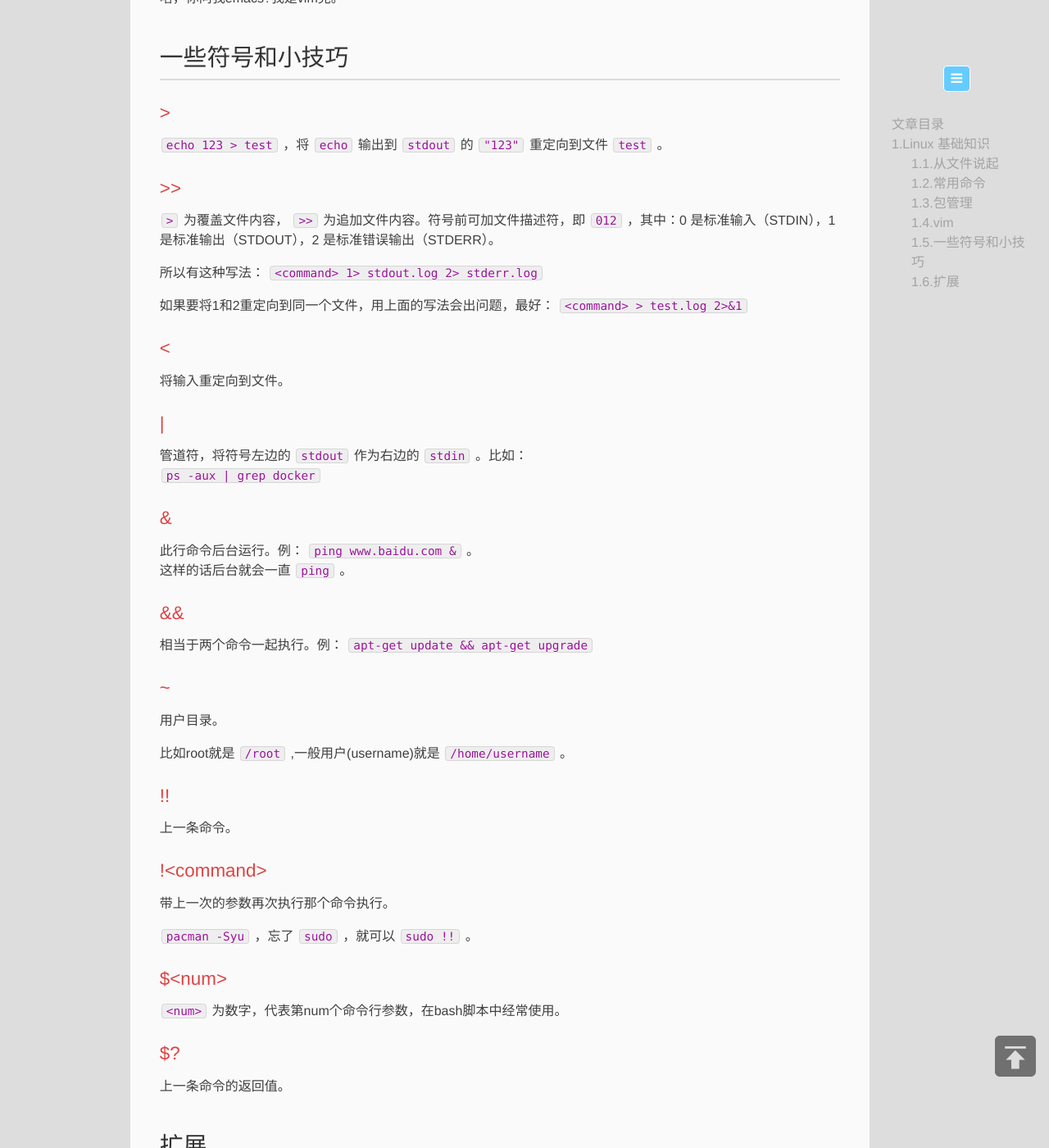
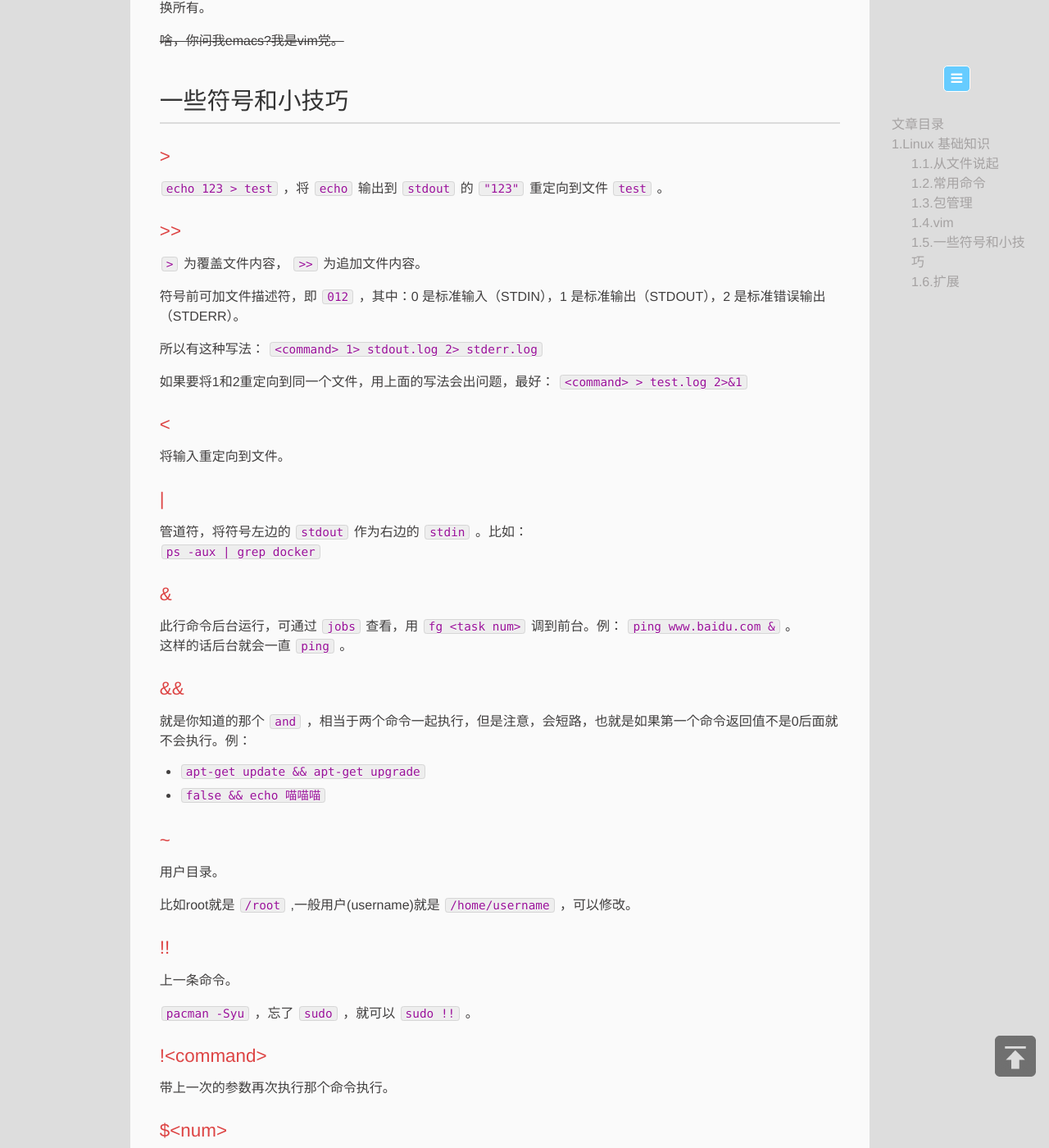
Before and after one commit to PinkD/pinkd.github.io, a Jekyll site: the page built from _posts/2017-7-24-Linux-Basics.md, in a window 1280 px wide and 1400 px high, scrolled down 7636 px. Shown: the whole window at 82% size. Built offline with Jekyll 4.4.1, drawn with Linux system fonts in a browser that asks for light colours; a script that is not in the unit is left out; some of the changed text lies outside the part shown.

Commit message:
update linux basics

```diff
--- a/_posts/2017-7-24-Linux-Basics.md
+++ b/_posts/2017-7-24-Linux-Basics.md
@@ -13,8 +13,9 @@
 
 在Linux当中，**万物皆文件**。
 
-- 文件（包括可执行文、媒体文件、一般文件等）
-- 文件夹
+- 文件（包括可执行文件、媒体文件、一般文件等）
+- 链接（后面会讲到）
+- 目录（也就是文件夹）
 - 设备
 
 ### 文件的基本属性
@@ -66,7 +67,7 @@
 
 注： `[]` 为可选参数， `<>` 为必选参数。
 
-### ls
+### `ls`
 
 这应该是Linux中使用次数最多的命令，没有之一。
 
@@ -81,20 +82,20 @@
 
 啥，你问我查看文件夹怎么办？
 
-### man
+### `man`
 
 - **Read the fucking manual plz.**
 - **有问题问男人**
-- 其实它叫手册，比 `<command> --help` 更加详细。
+- 其实它叫手册，比 `<command> --help` 更加详细，虽然一般 `--help` 就够了。
 - 所以本文中未列出的参数自己查手册或者help吧
 
-### cat
+### `cat`
 
 将文件显示到标准输出流。
 
 用法(Usage)： `cat <file>`
 
-### mv
+### `mv`
 
 移动文件。
 
@@ -102,7 +103,7 @@
 
 ~~所以 `rename` 存在的意义是什么？~~
 
-### cp
+### `cp`
 
 复制文件。
 
@@ -127,7 +128,7 @@
 
 软链接和硬链接的区别：软链接相当于Widoge里的快捷方式，储存了目标的位置等信息，不过比快捷方式强大。硬链接是创建了另一个索引节点。只有当所有的索引节点都被删除时，文件才会被标记为失效，可能被写入操作覆盖。
 
-### grep
+### `grep`
 
 一个正则匹配的强大命令。
 
@@ -135,34 +136,34 @@
 
 常与管道符 `|` 连用。如： `ll | grep test` ，筛选出当前目录下含有test的文件。
 
-有个蛋疼的问题，grep会显示
+和 `ps` 连用有个蛋疼的问题，如下。
 
-### ps
+### `ps`
 
 查看所有进程。
 
 一般 `ps -aux`
 
-和grep连用。 `ps -aux | grep init` 。会发现grep程序也在结果里面，可以用 `grep -v grep` 去掉。
+和grep连用。 `ps -aux | grep init` 。会发现grep程序也在结果里面，可以再套一层 `grep -v grep` 去掉，写脚本可能会用到。
 
-### tar
+### `tar`
 
 打包。
 
 仅打包： `tar -cvf <filename>.tar <files>`
 打包且压缩： `tar -zcvf <filename>.tar.gz <files>`
 解压：将上述的c(compress)换成x(exact)。
-其中：v是显示详情，f是覆盖，具体请 `man tar`
+其中：v是显示详情，f是覆盖，具体请 `man`
 
-### tee
+### `tee`
 
 将标准输入复制到每个指定文件，并显示到标准输出。
 
 看个例子： `echo test | tee test1 test2 test3`
 
-以上代码会显示 `test` ，并在
+以上代码会显示 `test` ，并创建三个内容为 `test` 的文件。
 
-### chmod
+### `chmod`
 
 修改文件保护位，在文件部分提到了，分三个部分。用三个8进制数字代替。
 
@@ -173,7 +174,7 @@
 
 `~/.ssh/` 下的key必须设置成 `600` ，否则会提示无法使用。
 
-### chown
+### `chown`
 
 修改文件所有者。
 
@@ -181,7 +182,7 @@
 
 一般 `chown pinkd:pinkd <file>` 。可以加 `-r` 递归。
 
-### mount
+### `mount`
 
 挂载设备。使用 `umount` 卸载。
 
@@ -190,21 +191,21 @@
 挂载一般的磁盘： `mount /dev/sdb1 /mnt`
 挂载iso文件： `mount -t iso9660 /mnt/archlinux.iso /cdrom`
 
-### curl
+### `curl`
 
 神器，需要安装，最常用的就是查看http请求的详情。比如： `curl -v dl.google.com` ，结果就不贴了，太长。详见 `man curl` 。
 
-### nc
+### `nc `
 
 神器，用来判断某个端口是否打开，还可以传输文件 ~~，甚至可以反弹shell。~~
 
 `nc -vv www.baidu.com 80`
 
-### rm
+### `rm`
 
 删除文件， 目录需要 `-r` ， 有些文件需要 `-f` 。 ~~所以就有了 `rm -rf /` 。~~
 
-### dd
+### `dd`
 
 `Copy a file, converting and formatting according to the operands.`
 
@@ -215,11 +216,11 @@
 
 其他用法和参数自行 `man`
 
-### mkfs
+### `mkfs`
 
 格式化。一般 `mkfs.ext4 /dev/sdx#` 。
 
-### alias
+### `alias`
 
 设置alias。比如： `alias ll="ls -lah"`
 你甚至可以折腾git： `alias gta="git add"
@@ -253,7 +254,7 @@
 
 ## 包管理
 
-### apt
+### `apt`
 
 debian系下的包管理器。常见用法：
 
@@ -262,7 +263,7 @@
 - `apt-get upgrade` 更新系统(日常滚)
 - `apt-get install <package name>` 安装指定包
 
-### pacman
+### `pacman`
 
 ArchLinux下的包管理器，不仅仅是包管理器。常见用法：
 
@@ -271,7 +272,7 @@
 - `pacman -Ss <package name>` 查找指定包
 - `pacman -S <package name>` 安装指定包
 
-### yum
+### `yum`
 
 不用CentOS，自己查。[这儿](http://www.runoob.com/linux/linux-yum.html)有个参考。
 
@@ -318,7 +319,9 @@
 
 ### `>>`
 
-`>` 为覆盖文件内容， `>>` 为追加文件内容。符号前可加文件描述符，即 `012` ，其中：0 是标准输入（STDIN），1 是标准输出（STDOUT），2 是标准错误输出（STDERR）。
+`>` 为覆盖文件内容， `>>` 为追加文件内容。
+
+符号前可加文件描述符，即 `012` ，其中：0 是标准输入（STDIN），1 是标准输出（STDOUT），2 是标准错误输出（STDERR）。
 
 所以有这种写法： `<command> 1> stdout.log 2> stderr.log`
 
@@ -335,28 +338,32 @@
 
 ### `&`
 
-此行命令后台运行。例： `ping www.baidu.com &` 。
+此行命令后台运行，可通过 `jobs` 查看，用 `fg <task num>` 调到前台。例： `ping www.baidu.com &` 。
 这样的话后台就会一直 `ping` 。
 
 ### `&&`
 
-相当于两个命令一起执行。例： `apt-get update && apt-get upgrade`
+就是你知道的那个 `and` ，相当于两个命令一起执行，但是注意，会短路，也就是如果第一个命令返回值不是0后面就不会执行。例：
+
+- `apt-get update && apt-get upgrade`
+- `false && echo 喵喵喵`
 
 ### `~`
 
 用户目录。
 
-比如root就是 `/root` ,一般用户(username)就是 `/home/username` 。
+比如root就是 `/root` ,一般用户(username)就是 `/home/username` ，可以修改。
 
 ### `!!`
 
 上一条命令。
 
+`pacman -Syu` ，忘了 `sudo` ，就可以 `sudo !!` 。
+
 ### `!<command>`
 
 带上一次的参数再次执行那个命令执行。
 
-`pacman -Syu` ，忘了 `sudo` ，就可以 `sudo !!` 。
 
 ### `$<num>`
 
@@ -370,11 +377,11 @@
 
 ### 换个shell玩儿
 
-haruue推荐了zsh，快捷配置可以用 [oh-my-zsh](https://github.com/robbyrussell/oh-my-zsh/) ，具体github上有安装过程。
+Haruue推荐了zsh，快捷配置可以用 [oh-my-zsh](https://github.com/robbyrussell/oh-my-zsh/) ，具体github上有安装过程。
 
 ### lxc
 
-去 [这儿](http://blog.pinkd.online/sre/2016/11/27/ABC-of-lxc) 看看吧，之前写的，可能还有错的地方。
+去 [这儿](http://blog.pinkd.moe/sre/2016/11/27/ABC-of-lxc) 看看吧，之前写的，可能还有错的地方。
 
 ### dcoker
 
```
Also changed, not shown: other parts of _posts/2017-7-24-Linux-Basics.md (+3 -3 lines).
